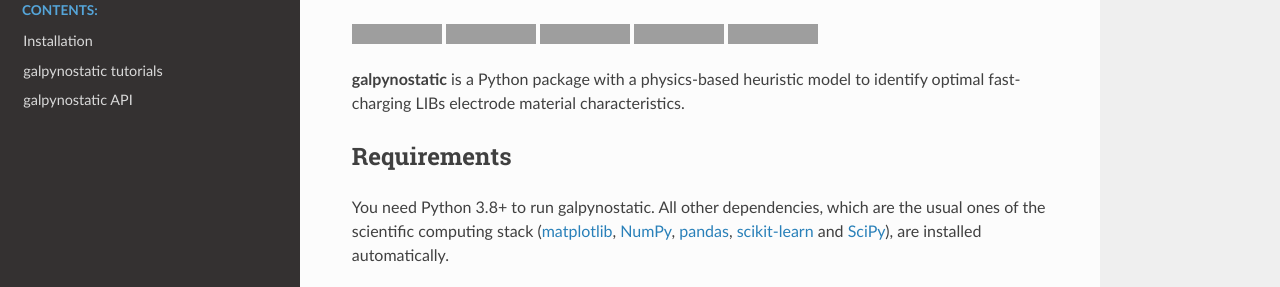
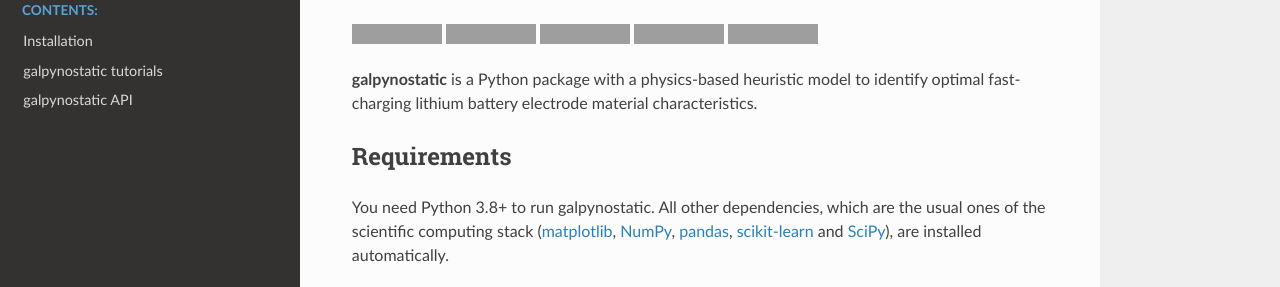
Before and after one commit to fernandezfran/galpynostatic, a Sphinx documentation site: the page built from docs/source/index.rst, in a window 1280 px wide and 900 px high, cut to the strip 136-423 px from the top of the window. Built offline with Sphinx 7.4.7 and the Read the Docs theme 2.0.0, drawn with Linux system fonts in a browser that asks for light colours; pages that are not in the unit, such as notebooks, are missing from menus; the version number is read from the project's files by our own code; grey boxes are pictures that could not be loaded.

Commit message:
description

```diff
--- a/docs/source/index.rst
+++ b/docs/source/index.rst
@@ -29,7 +29,7 @@
 
 
 **galpynostatic** is a Python package with a physics-based heuristic model to
-identify optimal fast-charging LIBs electrode material characteristics.
+identify optimal fast-charging lithium battery electrode material characteristics.
 
 
 Requirements
--- a/galpynostatic/__init__.py
+++ b/galpynostatic/__init__.py
@@ -11,8 +11,8 @@
 # DOCS
 # =============================================================================
 
-"""A physics-based heuristic model to identify optimal fast-charging LIBs \
-electrode material characteristics."""
+"""A physics-based heuristic model to identify optimal fast-charging lithium \
+battery electrode material characteristics."""
 
 # =============================================================================
 # IMPORTS
--- a/pyproject.toml
+++ b/pyproject.toml
@@ -12,7 +12,7 @@
 authors = [{name = "Francisco Fernandez", email = "fernandezfrancisco2195@gmail.com"}]
 readme = "README.md"
 license = {file = "LICENSE"}
-description = "A physics-based heuristic model to identify optimal fast-charging LIBs electrode material characteristics."
+description = "A physics-based heuristic model to identify optimal fast-charging lithium battery electrode material characteristics."
 keywords = [
     "battery",
     "physics-based-model",
```
Also changed, not shown: README.md (+1 -1 lines).
